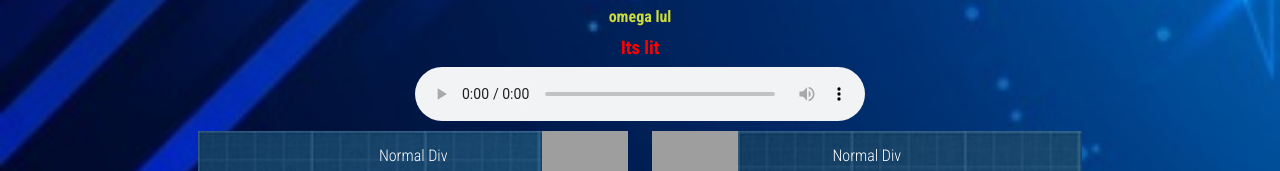
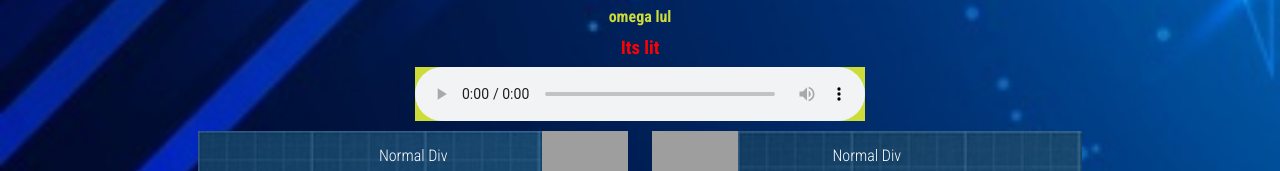
Before and after one commit to yousef287/my_website, a plain HTML site: page index.html in a window 1280 px wide. Shown: the part 281-452 px from the top of the page. Drawn offline with Linux system fonts and the light colour scheme.

Commit message:
music player bg color

```diff
--- a/css/stylesheet.css
+++ b/css/stylesheet.css
@@ -1,4 +1,4 @@
-@import url('https://fonts.googleapis.com/css2?family=Roboto+Condensed:wght@300;700&display=swap');
+@import url("https://fonts.googleapis.com/css2?family=Roboto+Condensed:wght@300;700&display=swap");
 
 .icon {
   width: 15px;
@@ -15,12 +15,13 @@
   border-right: none;
   margin-bottom: 10px;
   padding-left: 20px;
-  font-family: 'Roboto Condensed', sans-serif;
+  font-family: "Roboto Condensed", sans-serif;
   font-size: 150%;
   color: #150e0e;
 }
 
 #guts_theme {
+  background-color: #cddc39;
   display: block;
   width: 450px;
   margin: auto;
@@ -57,7 +58,7 @@
   background-repeat: no-repeat;
   background-size: cover;
   color: #000;
-  font-family: 'Roboto Condensed', sans-serif;
+  font-family: "Roboto Condensed", sans-serif;
   margin: 0;
 }
 
```
Lines whose indentation alone changed are shown as unchanged.
